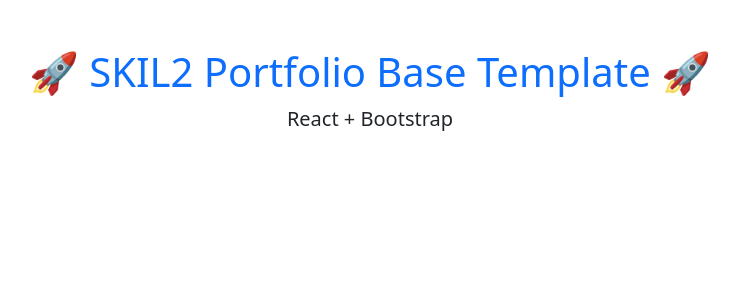
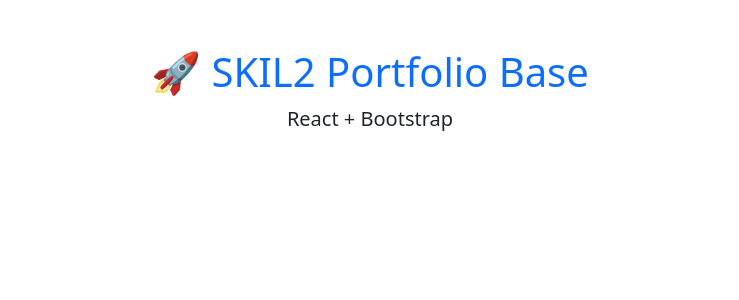
Before and after one commit to J41r0Ps/skil2-professional-portfolio, a React (Vite) app in the folder frontend/: page / in a window 1280 px wide. Shown: the top 300 px of the page, without its empty margins (270-1009 px from the left). Built offline with nearby package versions, Linux system fonts and the light colour scheme.

Commit message:
final test deployment

```diff
--- a/frontend/index.html
+++ b/frontend/index.html
@@ -5,7 +5,7 @@
   <meta charset="UTF-8" />
   <link rel="icon" type="image/svg+xml" href="/favicon.svg" />
   <meta name="viewport" content="width=device-width, initial-scale=1.0" />
-  <title>Jairo Nacurena - Portfolio Test</title>
+  <title>Jairo Nacurena - Portfolio</title>
   <link href="https://cdn.jsdelivr.net/npm/bootstrap@5.3.0-alpha1/dist/css/bootstrap.min.css" rel="stylesheet" />
 </head>
 
--- a/frontend/src/App.jsx
+++ b/frontend/src/App.jsx
@@ -3,7 +3,7 @@
 function App() {
   return (
     <div className="container mt-5 text-center">
-      <h1 className="text-primary ">🚀 SKIL2 Portfolio Base Template 🚀</h1>
+      <h1 className="text-primary ">🚀 SKIL2 Portfolio Base</h1>
       <p className="lead">React + Bootstrap</p>
     </div>
   );
```
